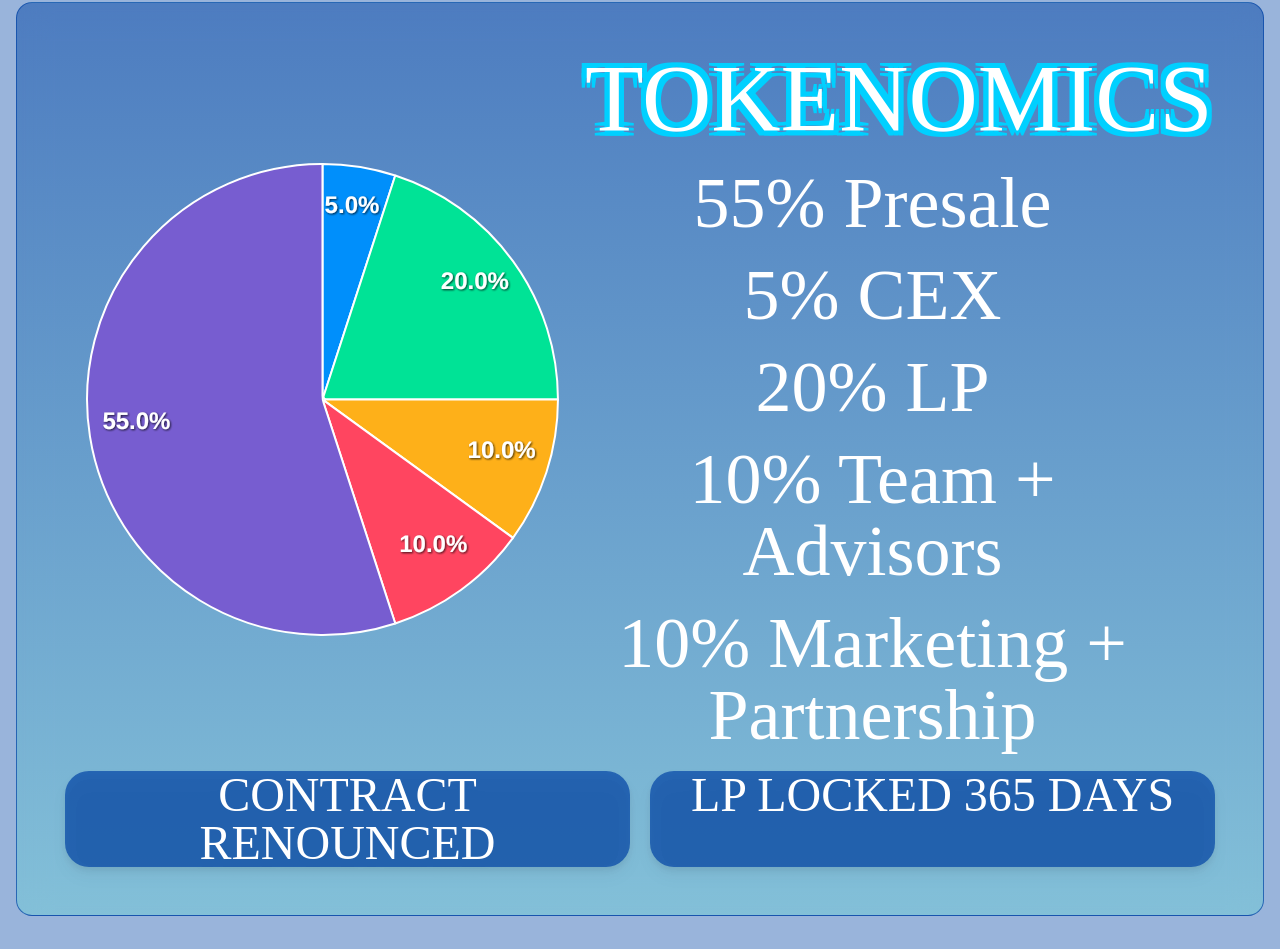
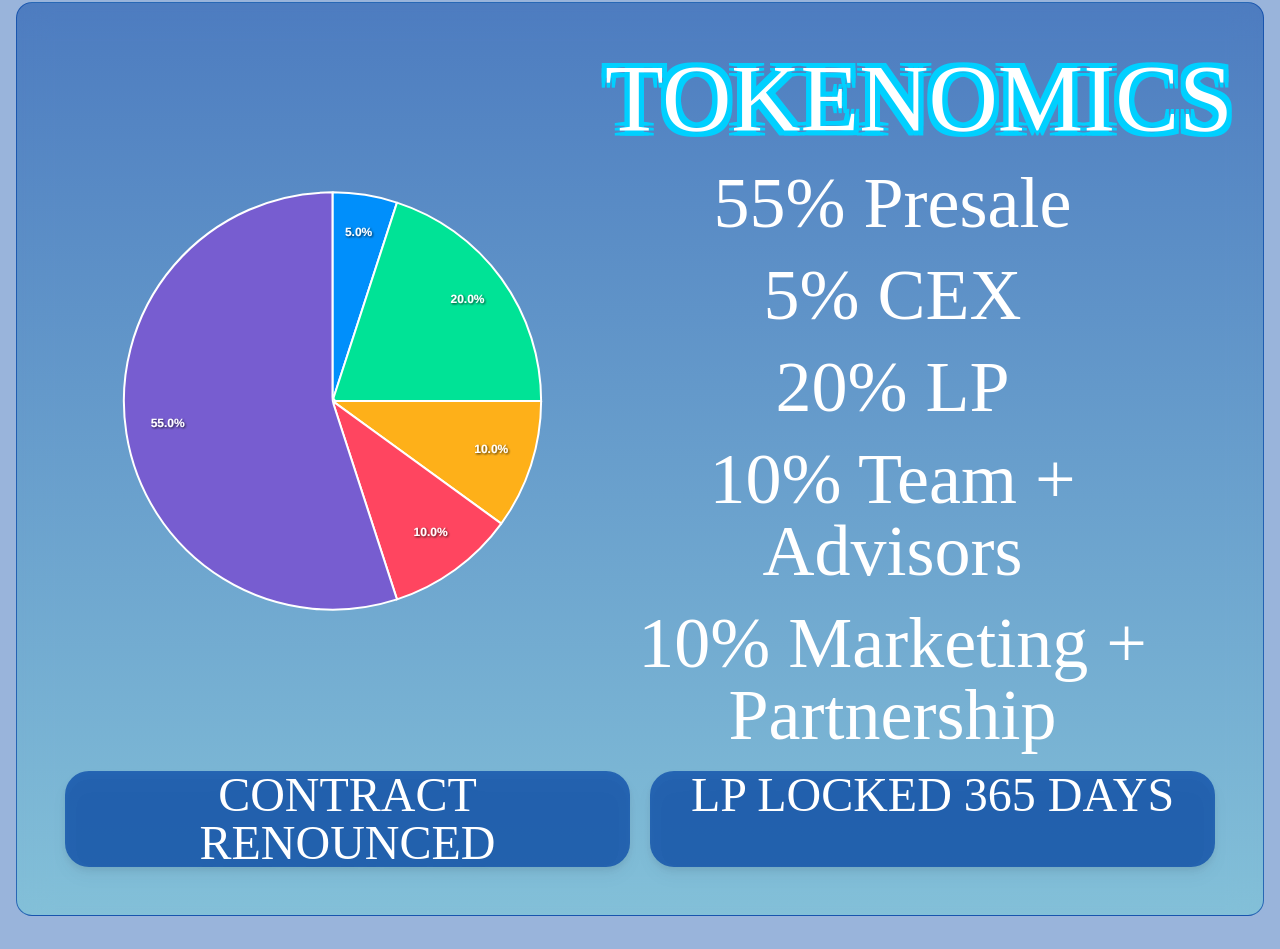
Before and after one commit to Ali-Raza995/pump-willy, a Next.js app: page / in a window 1280 px wide. Shown: the part 3123-4072 px from the top of the page. Built offline with nearby package versions, Linux system fonts and the light colour scheme; a web font is replaced by a local one.

Commit message:
Adding code

```diff
--- a/src/components/home-page/buy-section/buy-section.jsx
+++ b/src/components/home-page/buy-section/buy-section.jsx
@@ -38,7 +38,7 @@ const BuySection = () => {
         </div>
         <div className=" flex flex-col items-center md:flex-row gap-x-4 gap-y-5 ">
           {buyButtons?.map((btnData, index) => (
-            <a href={btnData?.btnUrl}>
+            <a href={btnData?.btnUrl} key={btnData?.btnUrl}>
               <button className="bg-white btn-text font-bold text-lyllw uppercase text-xl px-4 py-3 border-solid border-[1px] border-lyllw/70 rounded-full bg-gradient-to-tr from-yllw/10 to-lyllw/10 flex items-center gap-x-3 items- hover:scale-[1.05] hover:from-yllw/20 hover:to-lyllw/20 transition-all ease-in-out duration-300">
                 {btnData?.btnName}
                 {index !== 2 && (
--- a/src/components/home-page/tokenomics-section/tokenomics-section.jsx
+++ b/src/components/home-page/tokenomics-section/tokenomics-section.jsx
@@ -17,8 +17,11 @@ const TokenomicsSection = () => {
               className="flex flex-col items-center justify-center "
               data-aos="zoom-in"
               data-aos-delay="900"
+
+
             >
-              <TokonomicsChart />
+
+                <TokonomicsChart />
             </div>
             <div
               className="items-center gap-y-4 w-full lg:w-1/2 text-center "
--- a/src/components/home-page/tokenomics-section/tokonomics-chart.jsx
+++ b/src/components/home-page/tokenomics-section/tokonomics-chart.jsx
@@ -1,13 +1,16 @@
+"use client"
 import React, { useState } from 'react';
-import ReactApexChart from 'react-apexcharts';
+import dynamic from 'next/dynamic';
+
+// Dynamically import ReactApexChart with SSR disabled
+const ReactApexChart = dynamic(() => import('react-apexcharts'), { ssr: false });
 
 const TokonomicsChart = () => {
  const [series, setSeries] = useState([5, 20, 10, 10, 55]);
 
- const windowLength = window.innerWidth
  const [options, setOptions] = useState({
     chart: {
-      width: '100%', // Set the chart width to 100% to make it responsive
+      width: '100%',
       type: 'pie',
     },
     labels: ['CEX', 'LP', 'Team + Advisors', 'Marketing + Partnership', 'Presale'],
@@ -22,17 +25,15 @@ const TokonomicsChart = () => {
         }
       }
     }],
-    dataLabels: {
-      style: {
-        fontSize: windowLength > 1100 ? '24px' : '12px', // Adjust the font size here
-      }
-    }
  });
 
  return (
     <div>
-      <div id="chart" >
-        <ReactApexChart options={options} series={series} type="pie"  className='w-[320px] sm:w-[520px]'/>
+      <div id="chart">
+        <div className='w-[540px] h-[440px] lMob:w-[320px] text-[100px]'>
+
+        <ReactApexChart options={options} series={series} type="pie"  width="100%" height="100%"/>
+        </div>
       </div>
       <div id="html-dist"></div>
     </div>
```
Also changed, not shown: 2 other files (tests, documents, lock files or other folders).
